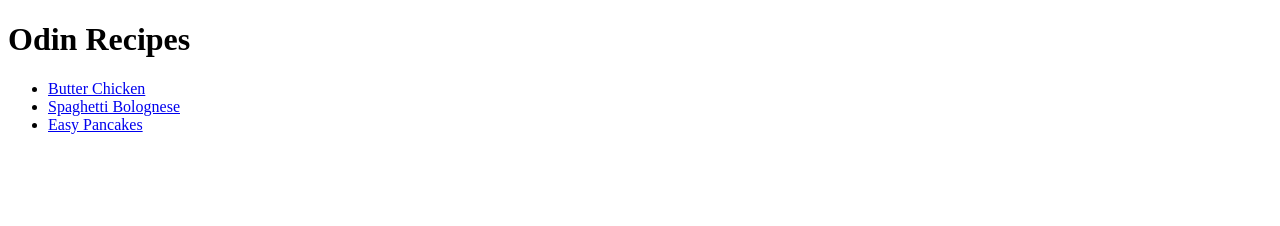
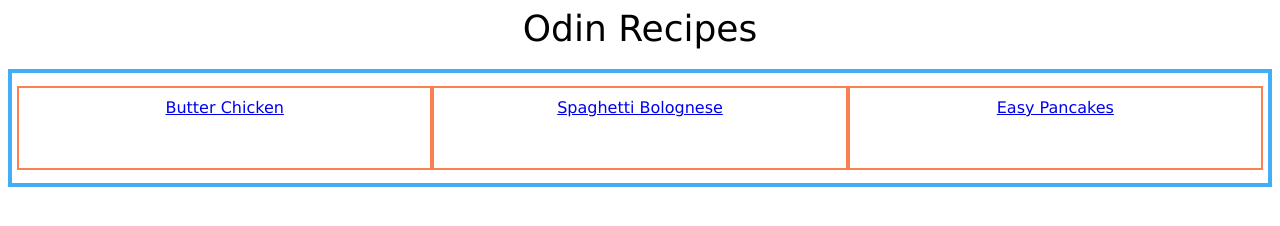
Before and after one commit to vossitch/odin-recipes, a plain HTML site: page index.html in a window 1280 px wide. Drawn offline with Linux system fonts and the light colour scheme.

Commit message:
Recipe page with Flex

```diff
--- a/index.html
+++ b/index.html
@@ -5,14 +5,15 @@
     <meta http-equiv="X-UA-Compatible" content="IE=edge">
     <meta name="viewport" content="width=device-width, initial-scale=1.0">
     <title>Document</title>
+    <link rel="stylesheet" href="style.css">
 </head>
 <body>
-    <h1>Odin Recipes</h1>
+    <div class="header">Odin Recipes</div>
 
-    <ul>
-        <li><a href="./recipes/butterchicken.html">Butter Chicken</a></li>
-        <li><a href="./recipes/spaghettibolognese.html">Spaghetti Bolognese</a></li>
-        <li><a href="./recipes/easypancakes.html">Easy Pancakes</a></li>
-    </ul>
+    <div class="box">
+        <div class="item"><a href="./recipes/butterchicken.html">Butter Chicken</a></div>
+        <div class="item"><a href="./recipes/spaghettibolognese.html">Spaghetti Bolognese</a></div>
+        <div class="item"><a href="./recipes/easypancakes.html">Easy Pancakes</a></div>
+    </div>
 </body>
 </html>
--- /dev/null
+++ b/style.css
@@ -0,0 +1,30 @@
+.header {
+    display: flex;
+    padding: 25px auto;
+    margin-top: 5px;
+    margin-bottom: 20px;
+    font-family: Verdana, Geneva, Tahoma, sans-serif;
+    font-size: 36px;
+    justify-content: center;
+    /*border: 4px solid rgb(65, 174, 247);*/
+}
+
+.box {
+    display:flex;
+    border: 4px solid rgb(65, 174, 247);
+    padding: 5px;
+    margin: 0px;
+    height: 100px;
+    align-items: center;
+    justify-content: space-between;
+    }
+
+.item {
+    flex: 1;
+    text-align: center;
+    height: 60px;
+    border: 2px solid coral;
+    padding: 10px;
+    font-family: Verdana, Geneva, Tahoma, sans-serif;
+    ;
+}
```
Also changed, not shown: recipes/butterchicken.html (+1 -1 lines).
